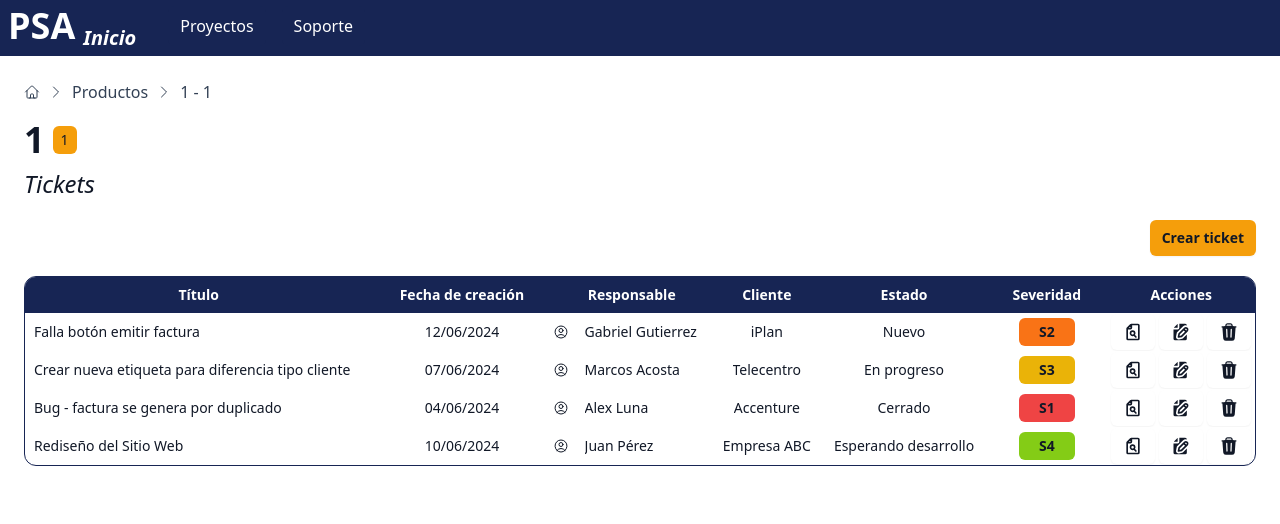
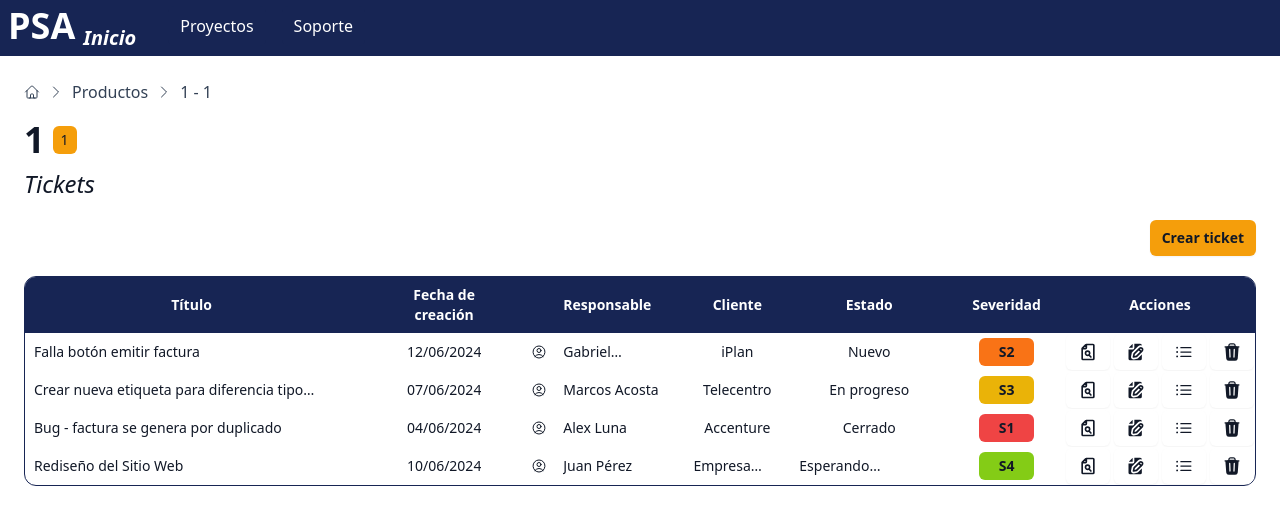
Before and after one commit to MatiasPriano/Sistema-De-Gestion-Front, a Next.js app: page /products/1/1/ in a window 1280 px wide. Shown: the top 524 px of the page. Built offline with nearby package versions, Linux system fonts and the light colour scheme.

Commit message:
Se agrega acceso directo de tareas desde pantalla de tickets

```diff
--- a/components/button/iconButton.tsx
+++ b/components/button/iconButton.tsx
@@ -1,4 +1,4 @@
-export type ButtonIcon = "trash" | "plus" | "search" | "view" | "edit" | "create"
+export type ButtonIcon = "trash" | "plus" | "search" | "view" | "edit" | "create" | "list"
 
 interface IconButtonProps {
     icon: ButtonIcon
@@ -54,6 +54,10 @@ export default function IconButton ({ icon, title, type = "button", style = "pri
                         <path fill-rule="evenodd" d="M8 7V2.221a2 2 0 0 0-.5.365L3.586 6.5a2 2 0 0 0-.365.5H8Zm2 0V2h7a2 2 0 0 1 2 2v.126a5.087 5.087 0 0 0-4.74 1.368v.001l-6.642 6.642a3 3 0 0 0-.82 1.532l-.74 3.692a3 3 0 0 0 3.53 3.53l3.694-.738a3 3 0 0 0 1.532-.82L19 15.149V20a2 2 0 0 1-2 2H5a2 2 0 0 1-2-2V9h5a2 2 0 0 0 2-2Z" clip-rule="evenodd"/>
                         <path fill-rule="evenodd" d="M17.447 8.08a1.087 1.087 0 0 1 1.187.238l.002.001a1.088 1.088 0 0 1 0 1.539l-.377.377-1.54-1.542.373-.374.002-.001c.1-.102.22-.182.353-.237Zm-2.143 2.027-4.644 4.644-.385 1.924 1.925-.385 4.644-4.642-1.54-1.54Zm2.56-4.11a3.087 3.087 0 0 0-2.187.909l-6.645 6.645a1 1 0 0 0-.274.51l-.739 3.693a1 1 0 0 0 1.177 1.176l3.693-.738a1 1 0 0 0 .51-.274l6.65-6.646a3.088 3.088 0 0 0-2.185-5.275Z" clip-rule="evenodd"/>
                     </svg>}
+                {icon === "list" &&
+                    <svg xmlns="http://www.w3.org/2000/svg" fill="none" viewBox="0 0 24 24" strokeWidth={1.5} stroke="currentColor" className="w-5 h-5">
+                        <path strokeLinecap="round" strokeLinejoin="round" d="M8.25 6.75h12M8.25 12h12m-12 5.25h12M3.75 6.75h.007v.008H3.75V6.75Zm.375 0a.375.375 0 1 1-.75 0 .375.375 0 0 1 .75 0ZM3.75 12h.007v.008H3.75V12Zm.375 0a.375.375 0 1 1-.75 0 .375.375 0 0 1 .75 0Zm-.375 5.25h.007v.008H3.75v-.008Zm.375 0a.375.375 0 1 1-.75 0 .375.375 0 0 1 .75 0Z" />
+                    </svg>}
             </button>
         </div>
     )
--- a/components/compactTable/tickets/ticketRow.tsx
+++ b/components/compactTable/tickets/ticketRow.tsx
@@ -23,6 +23,10 @@ export default function TicketRow({ ticket, productId, versionId }: { ticket: Ti
     const handleEditButtonClick = () => {
         router.push(`/products/${productId}/${versionId}/${ticket.id}/edit`)
     }
+    const handleViewTasksButtonClick = () => {
+        router.push(`/products/${productId}/${versionId}/${ticket.id}/tasks`)
+    }
+
     const [isDeleteDialogOpen, setIsDeleteDialogOpen] = useState(false)
 
     const handleDialogDelete = () => {
@@ -47,6 +51,11 @@ export default function TicketRow({ ticket, productId, versionId }: { ticket: Ti
             icon: "edit",
             onClick: handleEditButtonClick,
             title: "Editar ticket"
+        },
+        {
+            icon: "list",
+            onClick: handleViewTasksButtonClick,
+            title: "Ver tareas asociadas"
         },
         {
             icon: "trash",
```
